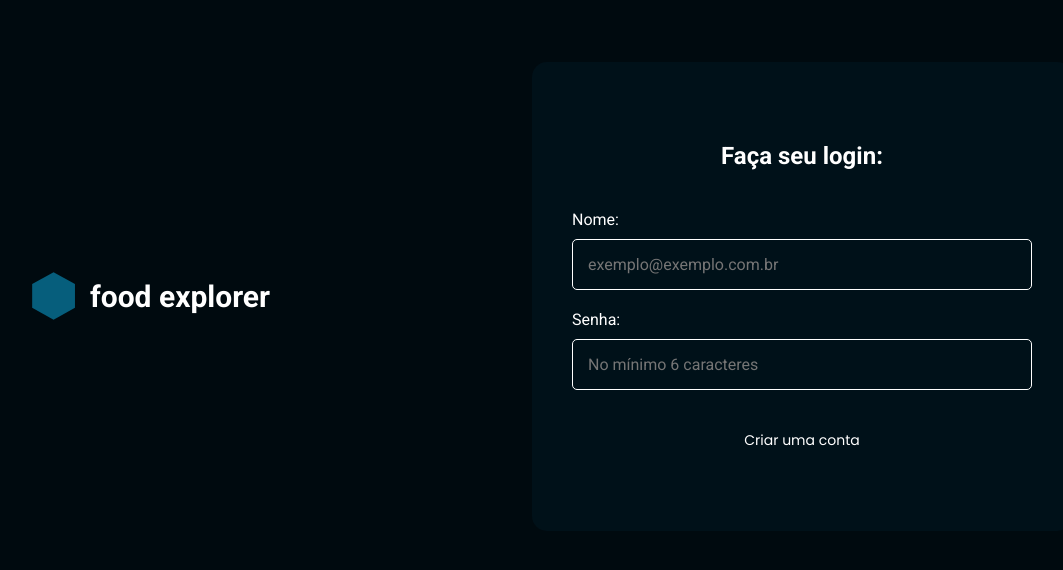
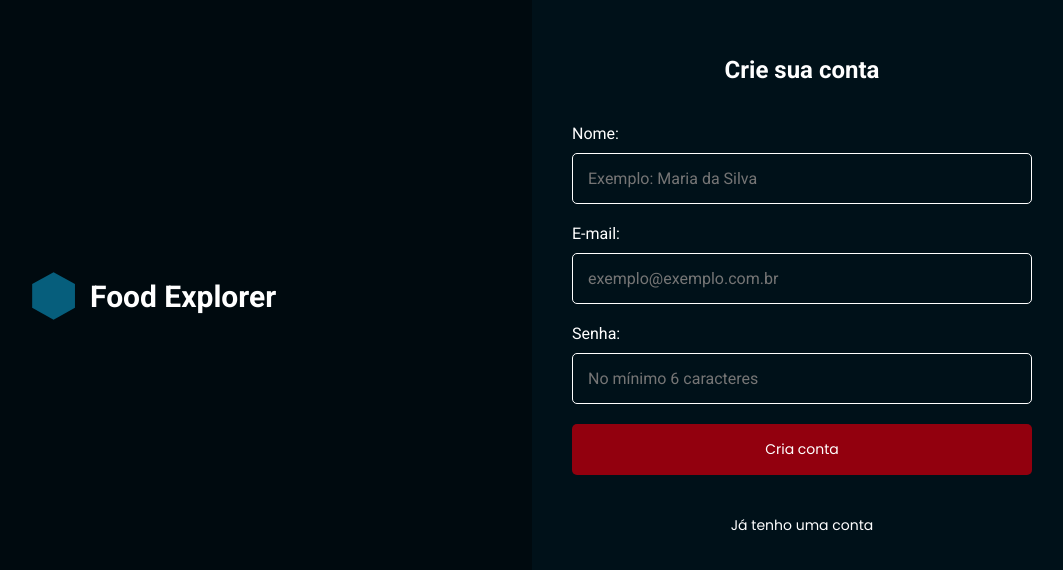
Before and after one commit to MatheusTorresDev97/web-food_exploxer, a React (Vite) app: page / in a window 1280 px wide. Shown: the part 104-674 px from the top of the page, without its empty margins (88-1151 px from the left). Built offline with nearby package versions, Linux system fonts and the light colour scheme.

Commit message:
feat/ create signUp

```diff
--- a/src/App.jsx
+++ b/src/App.jsx
@@ -1,13 +1,13 @@
 import { ThemeProvider } from "styled-components";
 import theme from "./styles/theme";
 import GlobalStyles from "./styles/global";
-import SignIn from "./pages/SignIn";
+import SignUp from "./pages/SignUp";
 
 const App = () => {
   return (
     <ThemeProvider theme={theme}>
       <GlobalStyles />
-          <SignIn />
+          <SignUp />
     </ThemeProvider>
   );
 };
--- a/src/pages/SignIn/index.jsx
+++ b/src/pages/SignIn/index.jsx
@@ -1,5 +1,6 @@
 import { Container, Form, Brand } from "./styles";
 import Input from "../../components/Input";
+import Button from "../../components/Button";
 import ButtonText from "../../components/ButtonText";
 import Logo from "../../assets/logo.svg";
 
@@ -21,6 +22,7 @@ const SignIn = () => {
           type="password"
           placeholder="No mínimo 6 caracteres"
         />
+        <Button title="Entrar" type="button" isHighlighted />
         <ButtonText title="Criar uma conta" />
       </Form>
     </Container>
--- /dev/null
+++ b/src/pages/SignUp/index.jsx
@@ -0,0 +1,42 @@
+import { Container, Brand, Form } from "./styles";
+import Input from "../../components/Input";
+import Button from "../../components/Button";
+import ButtonText from "../../components/ButtonText";
+import Logo from "../../assets/logo.svg";
+
+const SignUp = () => {
+  return (
+    <Container>
+        <Brand>
+        <img src={Logo} alt=" Logo do food explorer" />
+        <h1>Food Explorer</h1>
+        </Brand>
+        <Form>
+        <div className="top">
+          <img src={Logo} alt=" Logo do food explorer" />
+          <h1>food explorer</h1>
+        </div>
+        <h2>Crie sua conta</h2>
+        <Input
+          title="Nome:"
+          type="text"
+          placeholder="Exemplo: Maria da Silva"
+        />
+        <Input
+          title="E-mail:"
+          type="text"
+          placeholder="exemplo@exemplo.com.br"
+        />
+        <Input
+          title="Senha:"
+          type="password"
+          placeholder="No mínimo 6 caracteres"
+        />
+        <Button title="Cria conta" type="button" isHighlighted />
+        <ButtonText title="Já tenho uma conta" />
+        </Form>
+    </Container>
+  )
+}
+
+export default SignUp
--- /dev/null
+++ b/src/pages/SignUp/styles.js
@@ -0,0 +1,76 @@
+import styled from "styled-components";
+
+export const Container = styled.div`
+  width: 100%;
+  margin: auto;
+  max-width: 1120px;
+
+  display: flex;
+
+  @media (min-width: 900px) {
+    min-height: 100vh;
+    display: flex;
+    align-items: center;
+  }
+
+  h1 {
+    font-size: 3rem;
+    font-family: "Roboto", sans-serif;
+  }
+`;
+
+export const Brand = styled.div`
+  display: none;
+  margin-left: 40px;
+@media (min-width: 900px) {
+  display: flex;
+  justify-content: center;
+  align-items: center;
+  gap: 15px;
+}
+`;
+
+export const Form = styled.form`
+     width: 100%;
+     max-width: 540px;
+    min-height: 100vh;
+    margin: auto;
+     padding: 80px 40px;
+    text-align: center;
+    background-color: ${({ theme }) => theme.COLORS.BLUE_700};
+
+    @media (min-width: 540px) {
+    min-height: initial;
+    border-radius: 15px;
+    margin: 40px auto;
+  }
+  @media (min-width: 900px) {
+    margin-right: 40px;
+  }
+
+    > .top {
+    display: flex;
+    justify-content: center;
+    gap: 15px;
+    margin-bottom: 40px;
+    @media (min-width: 900px) {
+      display: none;
+    }
+  }
+
+    img {
+    width: 35px;
+    height: 35px;
+  }
+    h1 {
+    font-size: 3rem;
+    font-family: "Roboto", sans-serif;
+  }
+     h2 {
+      margin-bottom: 40px;
+  }
+
+  > *:last-child {
+    margin-top: 40px;
+  }
+`
--- a/src/styles/global.js
+++ b/src/styles/global.js
@@ -6,9 +6,11 @@ export default createGlobalStyle`
     padding: 0;
     box-sizing: border-box;
   }
+
   :root {
     font-size: 62.5%;
   }
+
   body, input, textarea {
     font-family: "Roboto", sans-serif;
     font-size: 1.6rem;
@@ -21,6 +23,7 @@ export default createGlobalStyle`
     background-color: ${({ theme }) => theme.COLORS.BLUE_800};
     color: ${({ theme }) => theme.COLORS.WHITE};
   }
+
   a, button, h1 {
     font-family: "Poppins", sans-serif;
   }
@@ -37,4 +40,5 @@ export default createGlobalStyle`
   a {
     text-decoration: none;
   }
+
 `;
```
